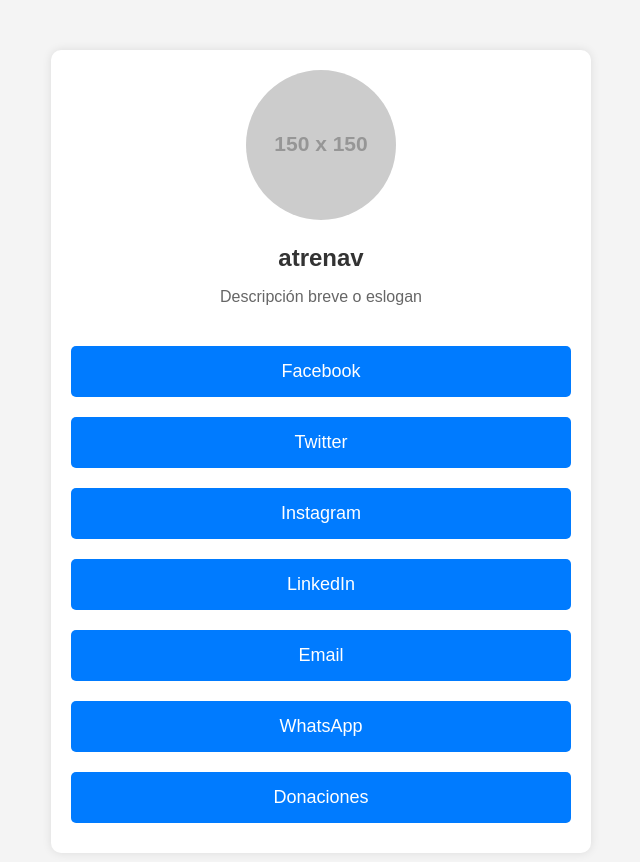
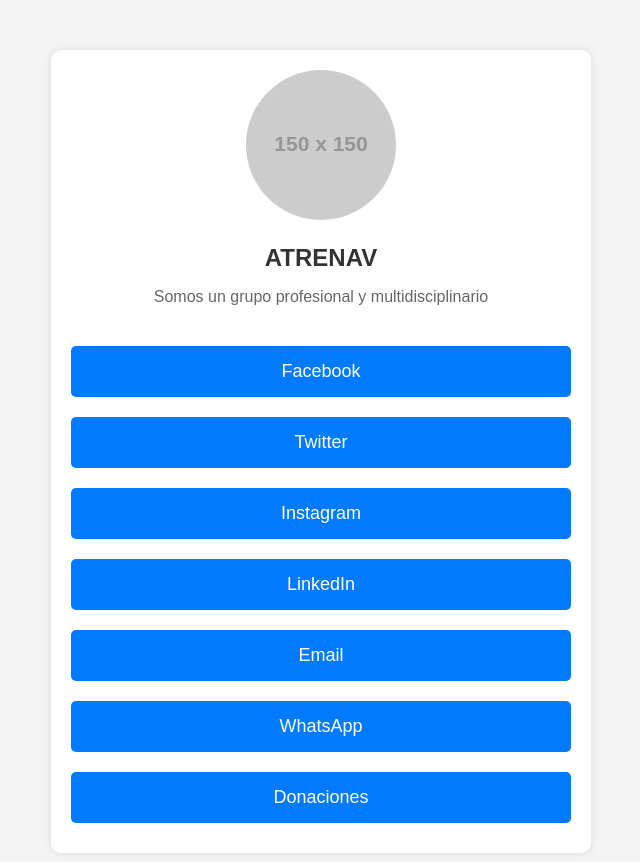
Before and after one commit to AlbertoTreNav/pagina-web-personal, a plain HTML site: page index.html in a window 1280 px wide. Shown: the whole page, without its empty margins (319-959 px from the left). Drawn offline with Linux system fonts and the light colour scheme; placeholder pictures from the web are drawn by us.

Commit message:
Update index.html

```diff
--- a/index.html
+++ b/index.html
@@ -10,8 +10,8 @@
     <div class="container">
         <div class="profile">
             <img src="https://via.placeholder.com/150" alt="atrenav" class="profile-img">
-            <h1>atrenav</h1>
-            <p>Descripción breve o eslogan</p>
+            <h1>ATRENAV</h1>
+            <p>Somos un grupo profesional y multidisciplinario</p>
         </div>
 
         <div class="links">
```
